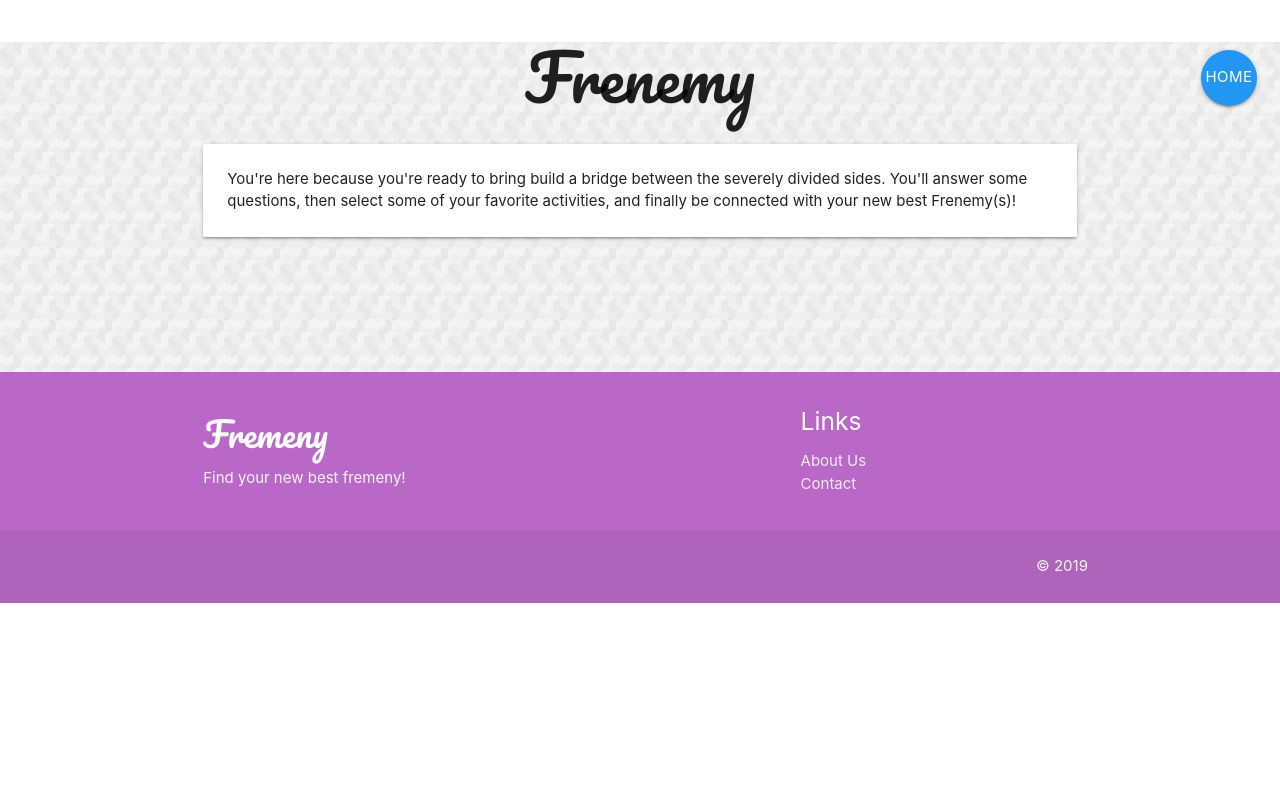
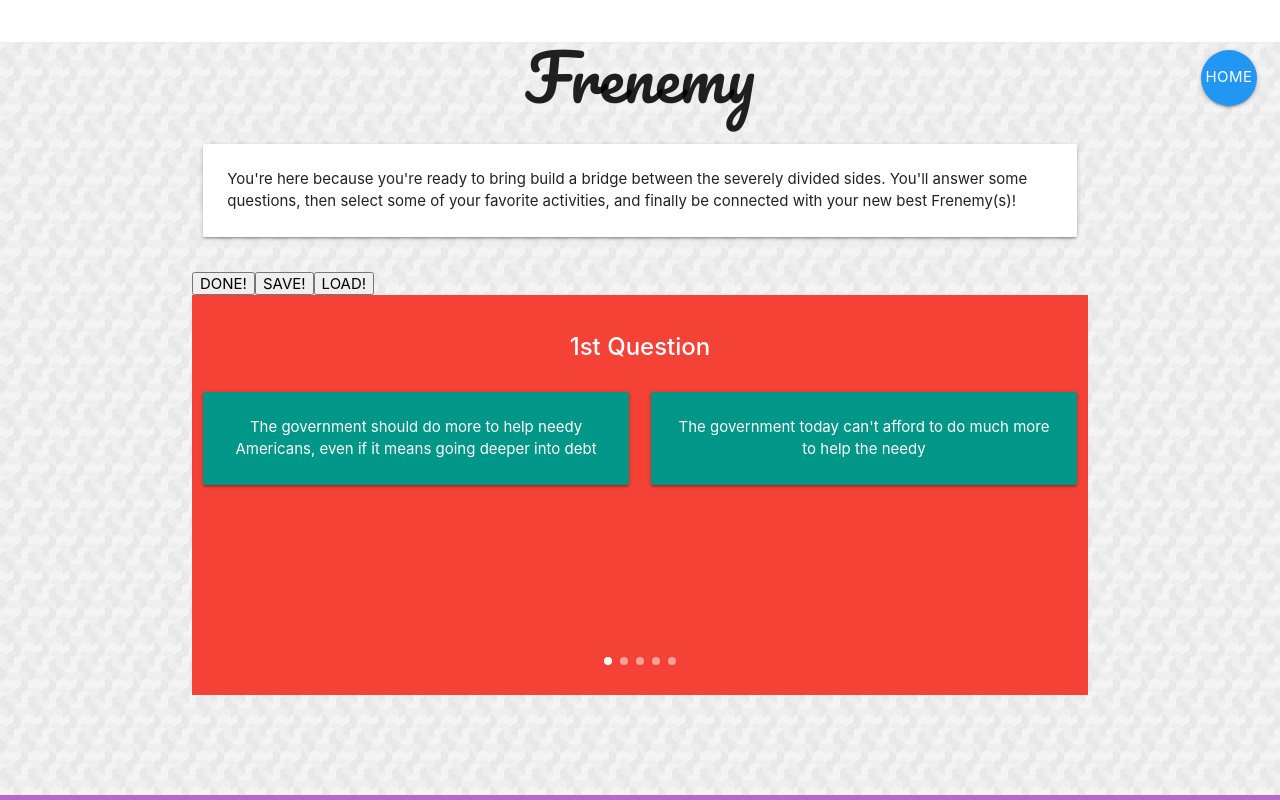
Before and after one commit to center-aisle/middle-ground, a React (Create React App) app: page / in a window 1280 px wide. Shown: the top 800 px of the page. Built offline with nearby package versions, Linux system fonts and the light colour scheme.

Commit message:
attempted to move nav

```diff
--- a/src/App.tsx
+++ b/src/App.tsx
@@ -12,7 +12,7 @@ import Footer from './components/footer/footer';
 import Header from './components/header/header';
 import Nav from './components/nav/nav';
 import Body from './components/body/body';
-// import Questions1 from "./pages/questions"
+import Questions1 from "./pages/questions"
 import Wrapper from './components/wrapper/wrapper';
 import './App.css';
 
@@ -24,13 +24,13 @@ const App: React.FC = () => {
           <Nav/>
           <Header/>
           <Body/>
-          {/* <Questions1 completed={lol}/> */}
+          <Questions1 completed={lol}/>
           <Switch>
             {/* https://stackoverflow.com/questions/49162311/react-difference-between-route-exact-path-and-route-path */}
             <Route exact path='/' component={Splash} />
             <Route exact path='/user' component={User} />
             <Route exact path='/user/account' component={Account} />
-            <Route exact path='/questions' component={Questions} completed={lol}/>
+            <Route exact path='/questions' component={Questions} />
             <Route exact path='/frenemy' component={Frenemy} />
             <Route exact path='/about' component={About} />
             <Route exact path='/contact' component={Contact} />
@@ -45,7 +45,7 @@ const App: React.FC = () => {
 };
 
 function lol(what: boolean) {
-  console.log('We are done!', what);
+  console.log("We are done!", what);
 }
 
 export default App;
--- a/src/components/nav/nav.tsx
+++ b/src/components/nav/nav.tsx
@@ -4,12 +4,11 @@ import {Button} from 'react-materialize';
 
 function Nav() {
   return (
-
 <Button
   floating
   fab={{direction: 'bottom'}}
   icon='home'
-  className='blue waves-effect'
+  className='blue waves-effect '
   large
   style={{top: '50px'}}>
 
```
